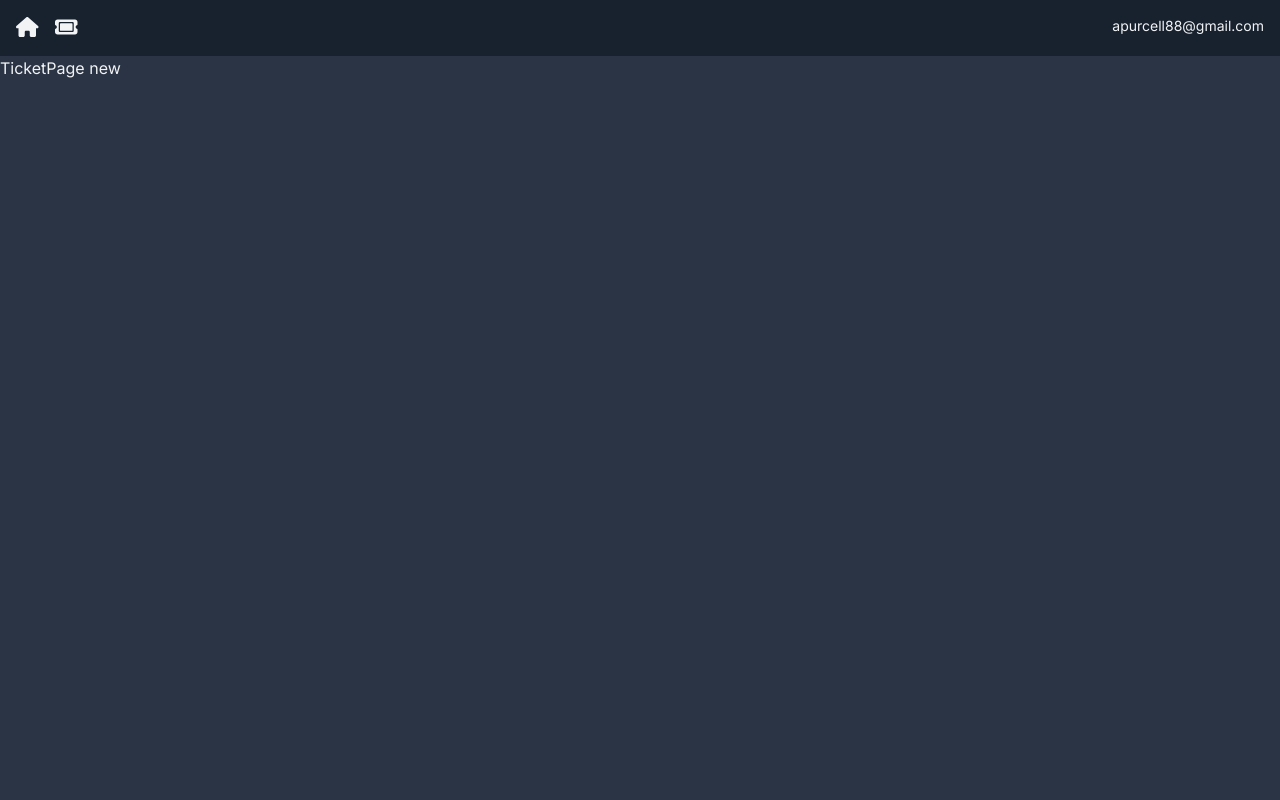
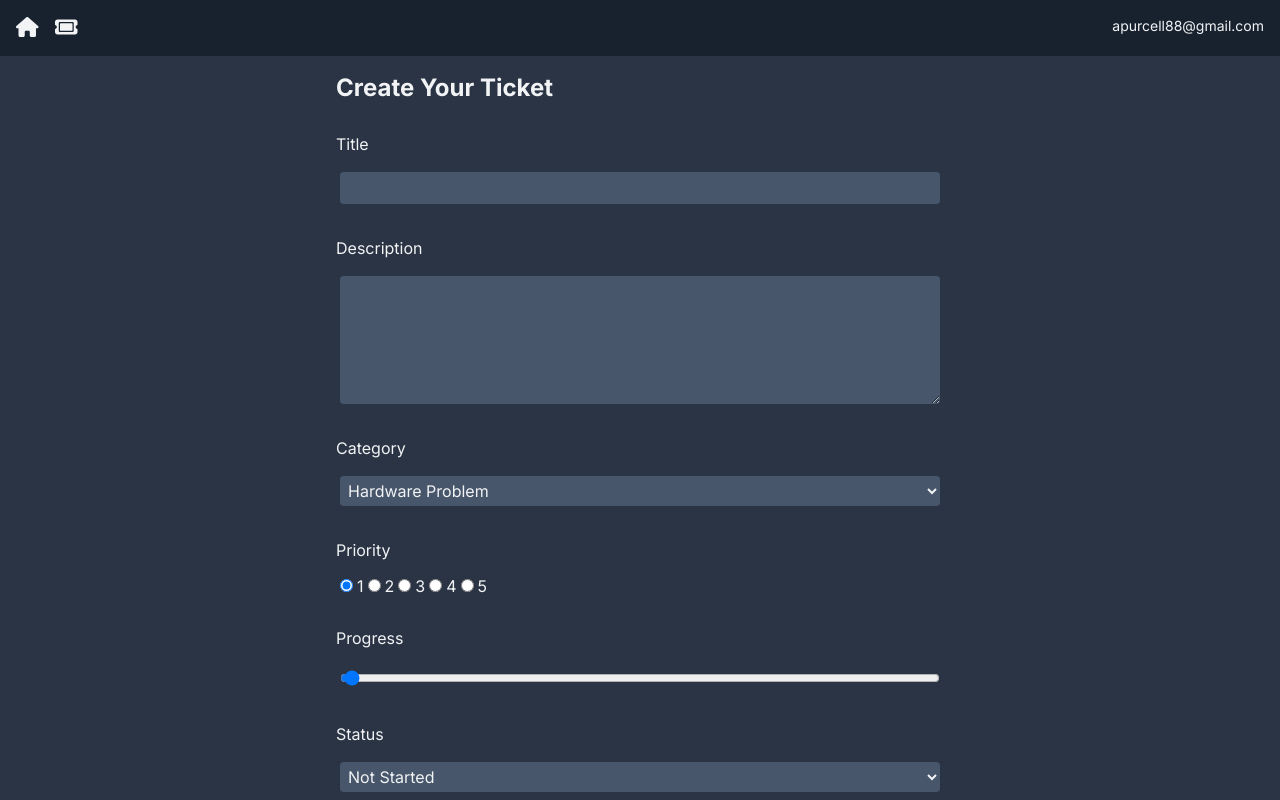
Before and after one commit to Apurcell88/tickets, a Next.js app: page /ticketPage/new in a window 1280 px wide. Built offline with nearby package versions, Linux system fonts and the light colour scheme.

Commit message:
Added TicketForm component. Added POST functionality.

```diff
--- /dev/null
+++ b/app/(components)/TicketForm.jsx
@@ -0,0 +1,161 @@
+"use client";
+
+import { useRouter } from "next/navigation";
+import React, { useState } from "react";
+
+const TicketForm = () => {
+  const router = useRouter();
+
+  const handleChange = (e) => {
+    const value = e.target.value;
+    const name = e.target.name;
+
+    setFormData((prev) => ({
+      ...prev,
+      [name]: value,
+    }));
+  };
+
+  const handleSubmit = async (e) => {
+    e.preventDefault();
+
+    const res = await fetch("/api/Tickets", {
+      method: "POST",
+      body: JSON.stringify({ formData }),
+      "content-type": "application/json",
+    });
+
+    if (!res.ok) {
+      throw new Error("Failed to create ticket.");
+    }
+
+    router.refresh();
+    router.push("/");
+  };
+
+  const startingTicketData = {
+    title: "",
+    description: "",
+    priority: 1,
+    progress: 0,
+    status: "not started",
+    category: "hardware problem",
+  };
+
+  const [formData, setFormData] = useState(startingTicketData);
+
+  return (
+    <div className="flex justify-center">
+      <form
+        action=""
+        className="flex flex-col gap-3 w-1/2"
+        method="POST"
+        onSubmit={handleSubmit}
+      >
+        <h3>Create Your Ticket</h3>
+        <label>Title</label>
+        <input
+          type="text"
+          id="title"
+          name="title"
+          onChange={handleChange}
+          required
+          value={formData.title}
+        />
+
+        <label>Description</label>
+        <textarea
+          id="description"
+          name="description"
+          onChange={handleChange}
+          required
+          value={formData.description}
+          rows="5"
+        />
+
+        <label>Category</label>
+        <select
+          name="category"
+          value={formData.category}
+          onChange={handleChange}
+        >
+          <option value="hardware problem">Hardware Problem</option>
+          <option value="software problem">Software Problem</option>
+          <option value="project">Project</option>
+        </select>
+
+        <label>Priority</label>
+        <div>
+          <input
+            type="radio"
+            id="priority-1"
+            name="priority"
+            onChange={handleChange}
+            value={1}
+            checked={formData.priority == 1}
+          />
+          <label>1</label>
+
+          <input
+            type="radio"
+            id="priority-2"
+            name="priority"
+            onChange={handleChange}
+            value={2}
+            checked={formData.priority == 2}
+          />
+          <label>2</label>
+
+          <input
+            type="radio"
+            id="priority-3"
+            name="priority"
+            onChange={handleChange}
+            value={3}
+            checked={formData.priority == 3}
+          />
+          <label>3</label>
+
+          <input
+            type="radio"
+            id="priority-4"
+            name="priority"
+            onChange={handleChange}
+            value={4}
+            checked={formData.priority == 4}
+          />
+          <label>4</label>
+
+          <input
+            type="radio"
+            id="priority-5"
+            name="priority"
+            onChange={handleChange}
+            value={5}
+            checked={formData.priority == 5}
+          />
+          <label>5</label>
+        </div>
+        <label>Progress</label>
+        <input
+          type="range"
+          id="progress"
+          name="progress"
+          value={formData.progress}
+          min="0"
+          max="100"
+          onChange={handleChange}
+        />
+        <label>Status</label>
+        <select name="status" value={formData.status} onChange={handleChange}>
+          <option value="not started">Not Started</option>
+          <option value="started">Started</option>
+          <option value="done">Done</option>
+        </select>
+        <input type="submit" className="btn" value="Create Ticket" />
+      </form>
+    </div>
+  );
+};
+
+export default TicketForm;
--- a/app/(models)/Ticket.js
+++ b/app/(models)/Ticket.js
@@ -14,7 +14,7 @@
     active: Boolean,
   },
   {
-    timeStamps: True,
+    timeStamps: true,
   }
 );
 
--- a/app/api/route.js
+++ b/app/api/Tickets/route.js
@@ -1,4 +1,4 @@
-import Ticket from "../(models)/Ticket";
+import Ticket from "../../(models)/Ticket";
 import { NextResponse } from "next/server";
 
 export async function POST(req) {
--- a/app/globals.css
+++ b/app/globals.css
@@ -29,6 +29,20 @@
   p {
     @apply text-sm text-default-text;
   }
+
+  form {
+    @apply rounded-xl p-4;
+  }
+
+  label {
+    @apply mt-4;
+  }
+
+  input,
+  select,
+  textarea {
+    @apply m-1 rounded bg-card p-1;
+  }
 }
 
 @layer components {
--- a/app/ticketPage/[id]/page.jsx
+++ b/app/ticketPage/[id]/page.jsx
@@ -1,5 +1,7 @@
+import TicketForm from "@/app/(components)/TicketForm";
+
 const TicketPage = ({ params }) => {
-  return <div> TicketPage {params.id}</div>;
+  return <TicketForm />;
 };
 
 export default TicketPage;
```
